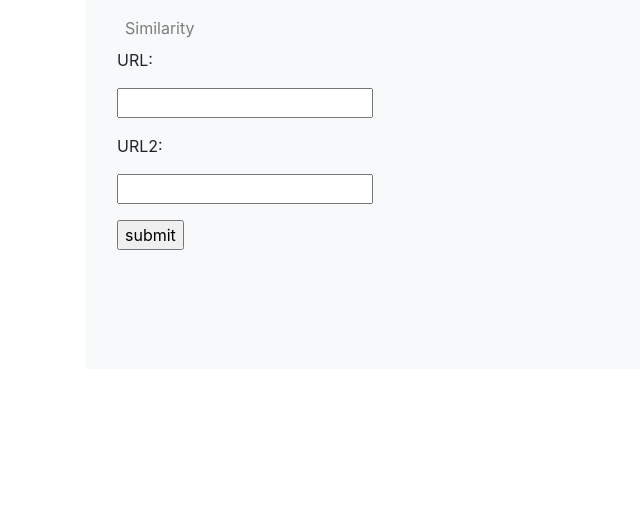
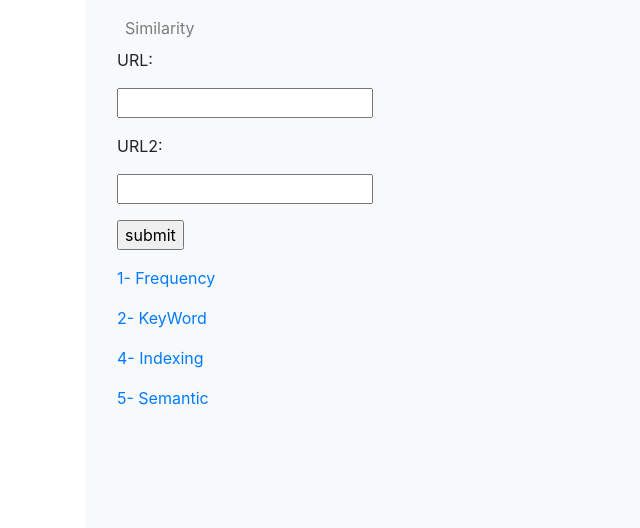
Before and after one commit to MesutHakanTaskiner/WebsiteWithPython, a Flask app: page /Similarity in a window 1280 px wide. Shown: the top 528 px of the page, without its empty margins (0-640 px from the left). Run offline with Flask 2, Linux system fonts and the light colour scheme; some libraries are stand-ins or nearby versions.

Commit message:
Update html files

```diff
--- a/templates/index.html
+++ b/templates/index.html
@@ -29,7 +29,10 @@
                         <p><input type="text" name="url"></p>
                         <p><input type="submit" value="submit"></p>
                     </form>
-
+                    <p><a href="KeyWord" class="w3-button w3-bar-item">2- KeyWord</a></p>
+                    <p><a href="Similarity" class="w3-button w3-bar-item">3- Similarity</a></p>
+                    <p><a href="Indexing" class="w3-button w3-bar-item">4- Indexing</a></p>
+                    <p><a href="Semantic" class="w3-button w3-bar-item">5- Semantic</a></p>
                     <pre>
                     <p>{{content}}</p>
                     </pre>
--- a/templates/index2.html
+++ b/templates/index2.html
@@ -29,6 +29,10 @@
                             <p><input type="text" name="url"></p>
                             <p><input type="submit" value="submit"></p>
                         </form>
+                        <p><a href="KeyWord" class="w3-button w3-bar-item">1- Frequency</a></p>
+                        <p><a href="Similarity" class="w3-button w3-bar-item">3- Similarity</a></p>
+                        <p><a href="Indexing" class="w3-button w3-bar-item">4- Indexing</a></p>
+                        <p><a href="Semantic" class="w3-button w3-bar-item">5- Semantic</a></p>
                         <pre>
                         <p>{{content}}</p>
                         </pre>
--- a/templates/index3.html
+++ b/templates/index3.html
@@ -31,6 +31,10 @@
                             <p><input type="text" name="url2"></p>
                             <p><input type="submit" value="submit"></p>
                         </form>
+                        <p><a href="KeyWord" class="w3-button w3-bar-item">1- Frequency</a></p>
+                        <p><a href="Similarity" class="w3-button w3-bar-item">2- KeyWord</a></p>
+                        <p><a href="Indexing" class="w3-button w3-bar-item">4- Indexing</a></p>
+                        <p><a href="Semantic" class="w3-button w3-bar-item">5- Semantic</a></p>
                         <pre>
                         <p>{{content}}</p>
                         </pre>
--- a/templates/index4.html
+++ b/templates/index4.html
@@ -29,6 +29,10 @@
                             <p><input type="text" name="url"></p>
                             <p><input type="submit" value="submit"></p>
                         </form>
+                        <p><a href="KeyWord" class="w3-button w3-bar-item">1- Frequency</a></p>
+                        <p><a href="Similarity" class="w3-button w3-bar-item">2- KeyWord</a></p>
+                        <p><a href="Indexing" class="w3-button w3-bar-item">3- Similarity</a></p>
+                        <p><a href="Semantic" class="w3-button w3-bar-item">5- Semantic</a></p>
                         <pre>
                         <p>{{content}}</p>
                         </pre>
--- a/templates/index5.html
+++ b/templates/index5.html
@@ -29,6 +29,10 @@
                             <p><input type="text" name="url"></p>
                             <p><input type="submit" value="submit"></p>
                         </form>
+                        <p><a href="KeyWord" class="w3-button w3-bar-item">1- Frequency</a></p>
+                        <p><a href="Similarity" class="w3-button w3-bar-item">2- KeyWord</a></p>
+                        <p><a href="Indexing" class="w3-button w3-bar-item">3- Similarity</a></p>
+                        <p><a href="Semantic" class="w3-button w3-bar-item">4- Indexing</a></p>
                         <pre>
                         <p>{{content}}</p>
                         </pre>
```
